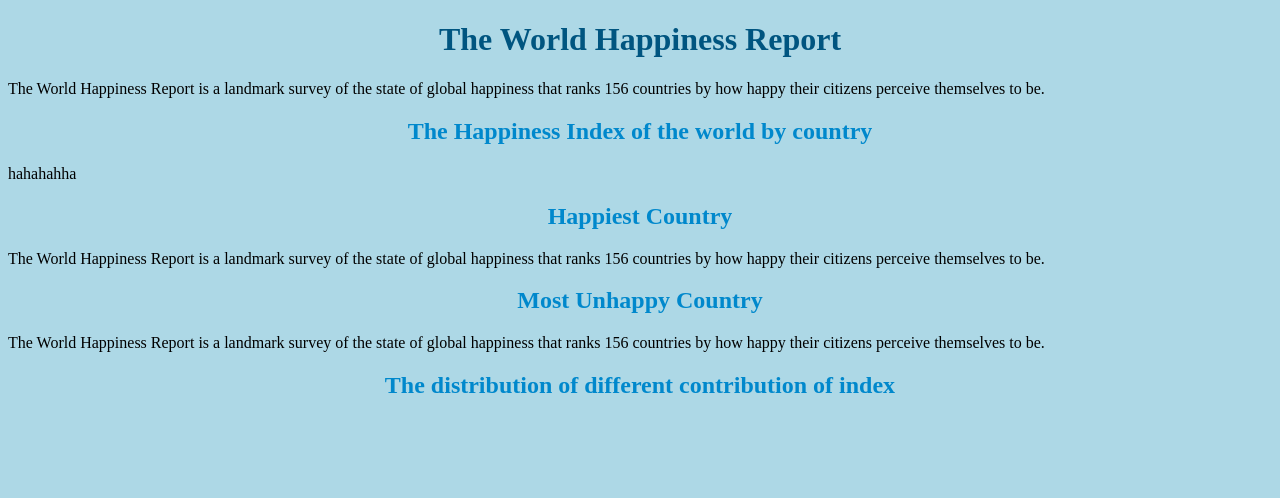
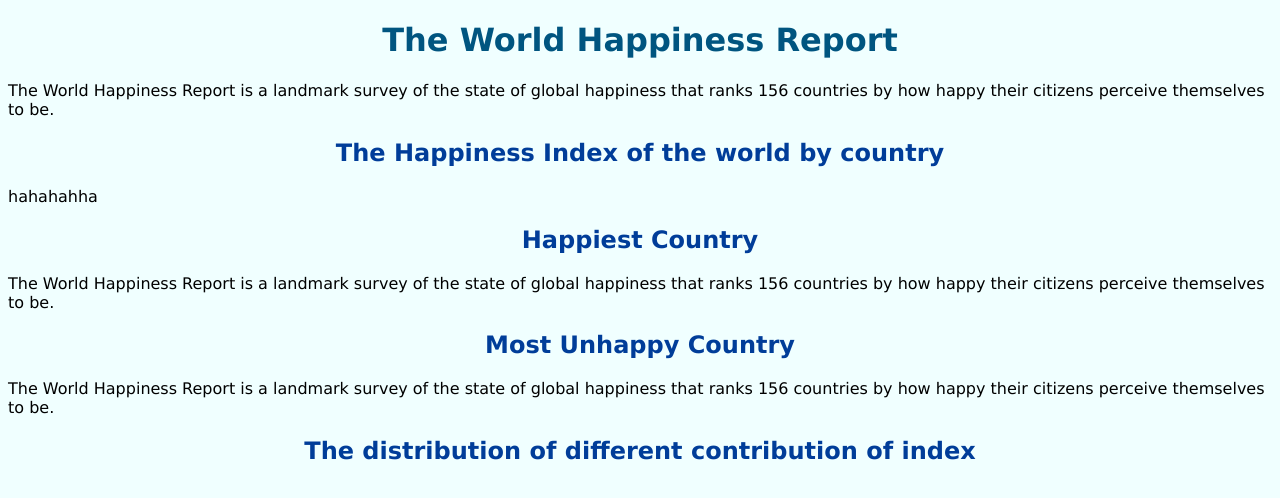
Before and after one commit to Junqiao96/FIT3179, a plain HTML site: page vegalite/index.html in a window 1280 px wide. Drawn offline with Linux system fonts and the light colour scheme; a script that the page names is missing.

Commit message:
Update styles.css

```diff
--- a/vegalite/css/styles.css
+++ b/vegalite/css/styles.css
@@ -1,11 +1,15 @@
 h1 {
   color: #005580;
   text-align: center;
+  font-family:Verdana;
 }
 h2{
-  color: #0088cc;
+  color: #003d99;
   text-align: center;
+  font-family:Verdana;
 }
 body {
-  background-color: lightblue;
+  background-color: #f0ffff;
+  background-size: auto;
+  font-family:Verdana;
 }
```
